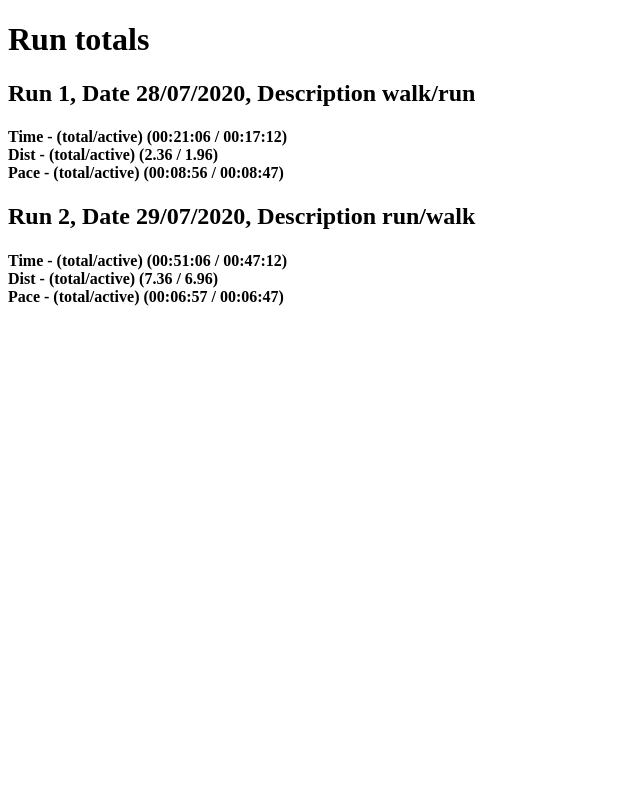
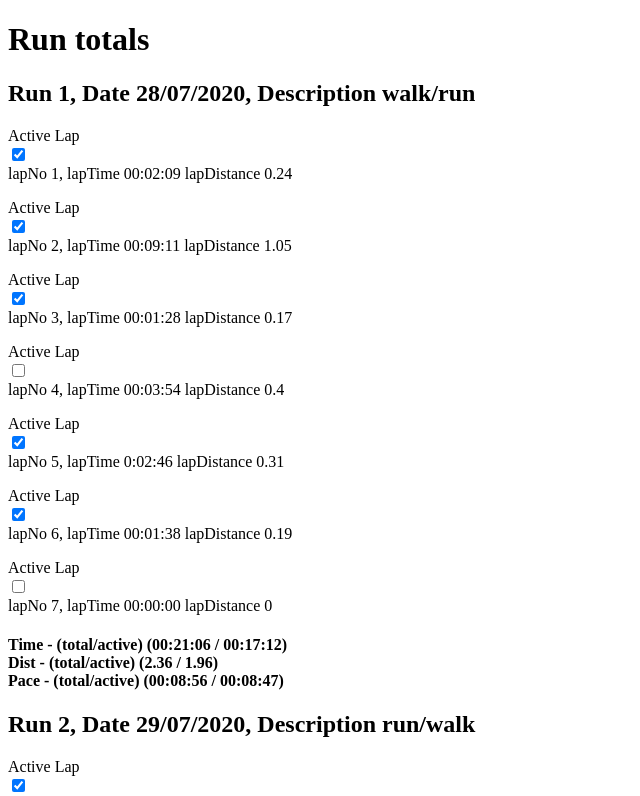
Before and after one commit to FinlayS/run-totals, a Next.js app: page / in a window 1280 px wide. Shown: the top 796 px of the page, without its empty margins (0-640 px from the left). Built offline with nearby package versions, Linux system fonts and the light colour scheme.

Commit message:
adding checkbox

```diff
--- /dev/null
+++ b/components/checkbox.js
@@ -0,0 +1,17 @@
+import React from 'react';
+
+const Checkbox = (isChecked) => {
+
+  return (
+    <div className="checkbox">
+      <label>
+        <input
+          type="checkbox"
+          checked={isChecked.checked}
+        />
+      </label>
+    </div>
+  )
+}
+
+export default Checkbox;
--- /dev/null
+++ b/pages/runLapList.js
@@ -0,0 +1,10 @@
+import React from 'react';
+import Checkbox from '../components/checkbox';
+
+const RunLapList = ( lapActive, lapNo, lapTime, lapDistance ) => (
+  <div>
+    <p>Active Lap <Checkbox checked={lapActive}> </Checkbox> lapNo {lapNo}, lapTime {lapTime} lapDistance {lapDistance}</p>
+  </div>
+);
+
+export default RunLapList;
--- /dev/null
+++ b/pages/runLaps.js
@@ -0,0 +1,17 @@
+import React from 'react';
+import {getRunLaps} from "../utils/getRunLaps";
+import RunLapList from "./runLapList";
+const RunLaps = (id) => {
+
+  const runLaps = getRunLaps(id.id)
+
+  return (
+    <div>
+      {runLaps.map(({lapActive, lapNo, lapTime, lapDistance}) => (
+      RunLapList(lapActive, lapNo, lapTime, lapDistance)
+      ))}
+    </div>
+  )
+}
+
+export default RunLaps;
--- a/pages/runListItem.js
+++ b/pages/runListItem.js
@@ -1,9 +1,11 @@
 import React from 'react';
-import RunLapTotals from "./runLapItems";
+import RunLapTotals from "./runLapTotals";
+import RunLaps from "./runLaps";
 
 const RunListItem = ( id, description, date ) => (
   <div>
       <h2>Run {id }, Date {date}, Description {description}</h2>
+    <RunLaps id={id}></RunLaps>
     <RunLapTotals id={id}></RunLapTotals>
   </div>
 );
```
Also changed, not shown: pages/runLaptotals.js (renamed from pages/runLapItems.js), 1 other file (tests, documents, lock files or other folders).
